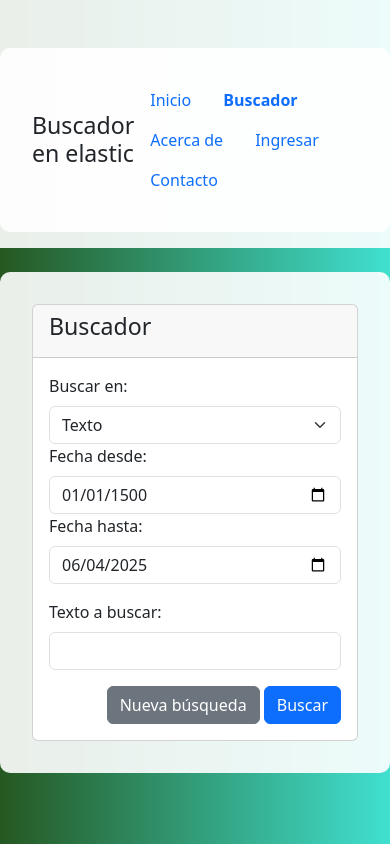
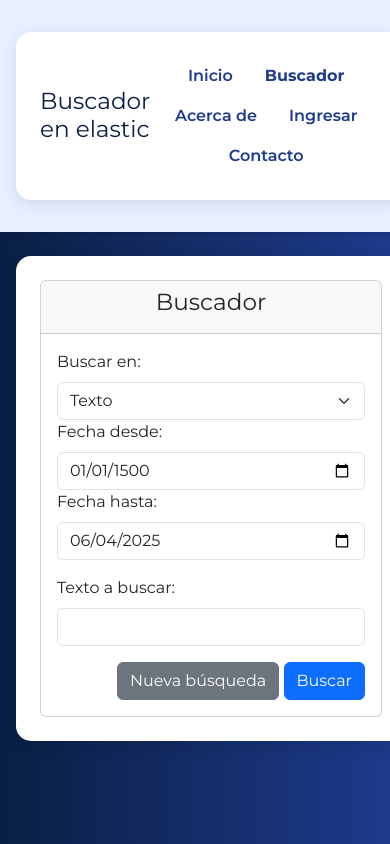
Before and after one commit to Andrea-Gomez-Martinez/BigDataApp, a Flask app: page /buscador in a window 390 px wide. Run offline with Flask 3, Linux system fonts and the light colour scheme; some libraries are stand-ins or nearby versions.

Commit message:
Update landingPage.css
Update landingPage.css

```diff
--- a/static/css/landingPage.css
+++ b/static/css/landingPage.css
@@ -1,22 +1,92 @@
+@import url('https://fonts.googleapis.com/css2?family=Montserrat:wght@400;600;700&display=swap');
+
 body {
-    background: linear-gradient(to right, #255821, #40E0D0);
+    font-family: 'Montserrat', sans-serif;
+    background: linear-gradient(to right, #0a1f44, #1e3a8a);
     min-height: 100vh;
     margin: 0;
     padding: 0;
+    color: #0a1f44;
 }
+
+/* Encabezado */
 .header {
-    background-color: rgba(255, 255, 255, 0.9);
+    background-color: #e6f0ff;
     padding: 1rem 0;
+    box-shadow: 0 2px 4px rgba(0, 0, 0, 0.1);
 }
+
+.header h1 {
+    font-weight: 700;
+    font-size: 1.8rem;
+    margin: 0;
+    color: #0a1f44;
+}
+
+.nav-link {
+    color: #1e3a8a !important;
+    font-weight: 600;
+    transition: color 0.3s ease;
+}
+.nav-link:hover {
+    color: #0a1f44 !important;
+}
+
+/* Contenedor principal */
 .container {
-    background-color: rgba(255, 255, 255, 0.9);
+    background-color: #ffffff;
     padding: 2rem;
-    border-radius: 10px;
+    border-radius: 15px;
     margin-top: 2rem;
+    box-shadow: 0 4px 15px rgba(0, 0, 0, 0.1);
 }
+
+/* Imágenes de perfil */
+.profile-img {
+    max-width: 150px;
+    border-radius: 50%;
+    box-shadow: 0 0 8px rgba(0, 0, 0, 0.2);
+    margin-bottom: 1rem;
+}
+
+/* Botones de redes */
+.social-links .btn {
+    margin: 0.3rem;
+    font-weight: 600;
+}
+
+/* Pie de página */
 footer {
-    background-color: rgba(0, 95, 73, 0.9);
+    background-color: #0a1f44;
     padding: 1rem 0;
     margin-top: 2rem;
-    color: #666;
+    color: #ffffff;
+    font-size: 0.9rem;
 }
+
+/* Textos centrados */
+h1, h3, h4, p {
+    text-align: center;
+}
+
+/* Responsivo */
+@media (max-width: 768px) {
+    .container {
+        margin: 1rem;
+        padding: 1.5rem;
+    }
+
+    .header h1 {
+        font-size: 1.4rem;
+    }
+
+    .nav {
+        flex-wrap: wrap;
+        justify-content: center;
+    }
+
+    .social-links .btn {
+        width: 100%;
+        margin-bottom: 0.5rem;
+    }
+}
```
